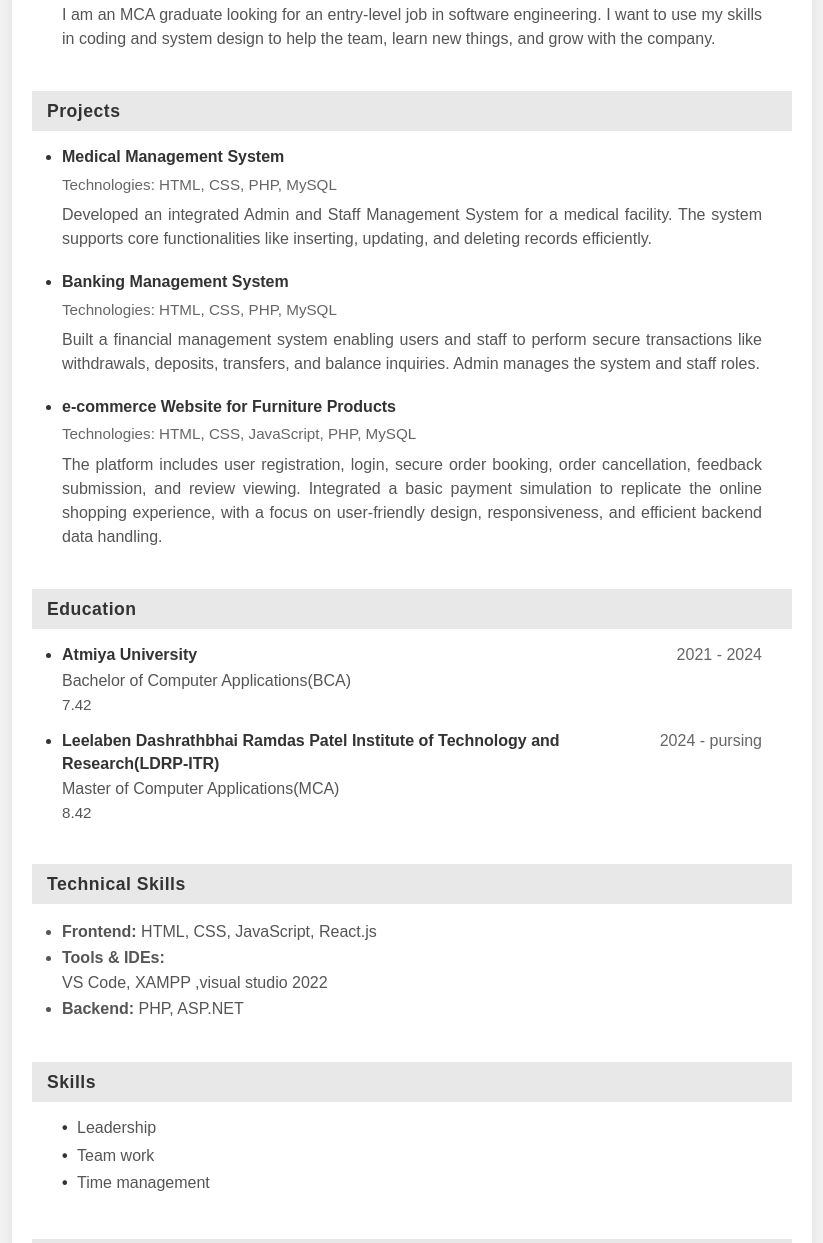
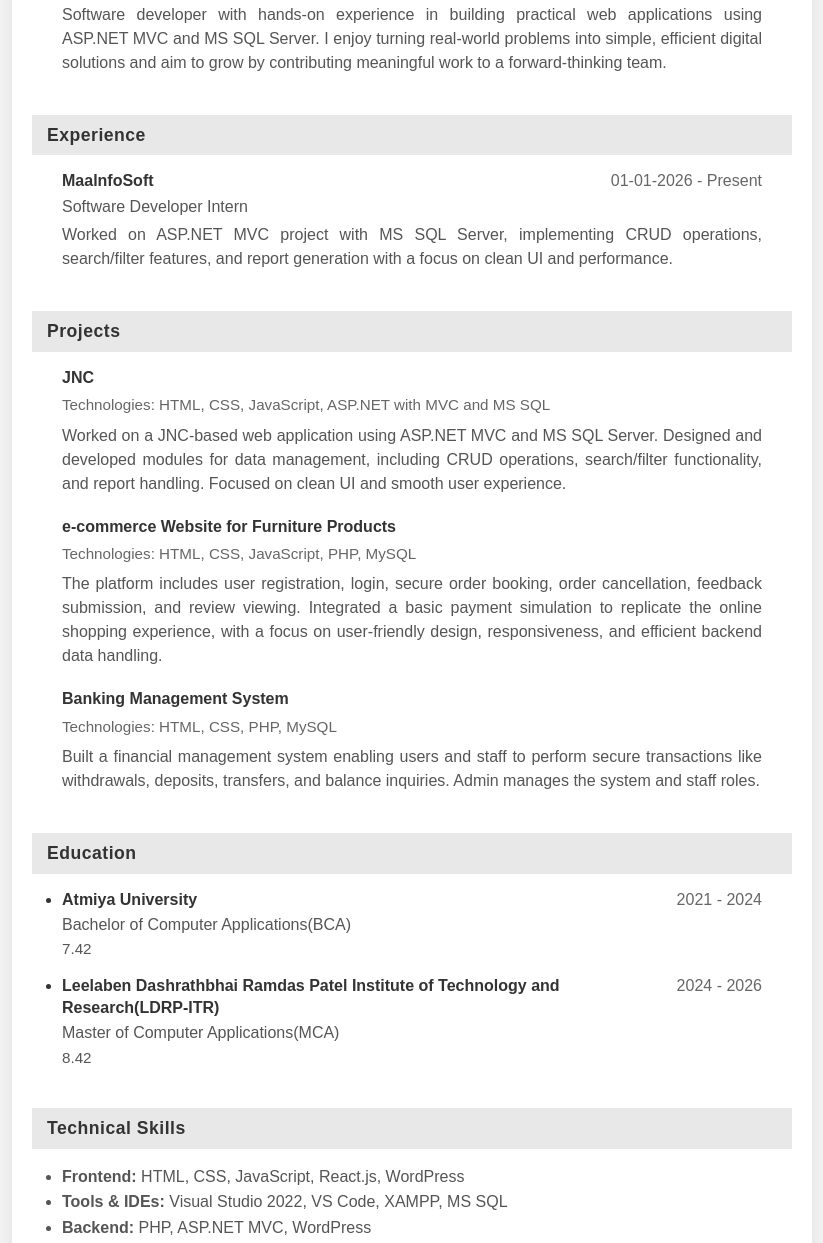
Before and after one commit to aastha07212003/Resume, a plain HTML site: page index.html in a window 1280 px wide. Shown: the part 280-1523 px from the top of the page, without its empty margins (228-1051 px from the left). Drawn offline with Linux system fonts and the light colour scheme.

Commit message:
Update index.html

```diff
--- a/index.html
+++ b/index.html
@@ -159,6 +159,37 @@
             line-height: 1.5;
             text-align: justify;
         }
+
+        .experience-item {
+            margin-bottom: 15px;
+        }
+
+        .experience-item:last-child {
+            margin-bottom: 0;
+        }
+
+        .experience-header {
+            display: flex;
+            justify-content: space-between;
+            align-items: flex-start;
+            margin-bottom: 3px;
+        }
+
+        .company-name {
+            font-weight: bold;
+            color: #333;
+        }
+
+        .role-title {
+            color: #555;
+            margin-bottom: 5px;
+        }
+
+        .experience-description {
+            color: #555;
+            line-height: 1.5;
+            text-align: justify;
+        }
     </style>
 </head>
 
@@ -167,7 +198,7 @@
 
         <div class="header">
             <h1>Aastha Gondaliya</h1>
-            <div class="location">Rajkot, Gujarat</div>
+            <div class="location">Gandhinagar, Gujarat</div>
             <div class="contact">+91 90817 13966 | aasthapatel2107@gmail.com</div>
             <div class="contact"><a href="https://www.linkedin.com/in/aastha2107">
     linkedin.com/in/aastha2107
@@ -178,56 +209,54 @@
         <div class="section">
             <div class="section-title">Objective</div>
             <div class="objective-text">
-                I am an MCA graduate looking for an entry-level job in software engineering. I want to use my skills in coding and system design to help the team, learn new things, and grow with the company.
+                Software developer with hands-on experience in building practical web applications using ASP.NET MVC and MS SQL Server. I enjoy turning real-world problems into simple, efficient digital solutions and aim to grow by contributing meaningful work to a forward-thinking team.
             </div>
         </div>
+
+        <div class="section">
+            <div class="section-title">Experience</div>
+            <div class="experience-item">
+                <div class="experience-header">
+                    <div class="company-name">MaalnfoSoft</div>
+                    <div class="year">01-01-2026 - Present</div>
+                </div>
+                <div class="role-title">Software Developer Intern</div>
+                <div class="experience-description">
+                    Worked on ASP.NET MVC project with MS SQL Server, implementing CRUD operations, search/filter features, and report generation with a focus on clean UI and performance.
+                </div>
+            </div>
+        </div>
+
         <div class="section">
             <div class="section-title">Projects</div>
 
             <div class="project-item">
-                <div class="project-name">
-                    <ul>
-                        <li>Medical Management System</div>
-                <div class="project-tech">Technologies: HTML, CSS, PHP, MySQL</div>
+                <div class="project-name">JNC</div>
+                <div class="project-tech">Technologies: HTML, CSS, JavaScript, ASP.NET with MVC and MS SQL</div>
                 <div class="project-description">
-                    Developed an integrated Admin and Staff Management System for a medical facility. The system supports core functionalities like inserting, updating, and deleting records efficiently.
-                    </li>
-                    </ul>
+                    Worked on a JNC-based web application using ASP.NET MVC and MS SQL Server. Designed and developed modules for data management, including CRUD operations, search/filter functionality, and report handling. Focused on clean UI and smooth user experience.
                 </div>
             </div>
 
             <div class="project-item">
-                <div class="project-name">
-                    <ul>
-                        <li>Banking Management System</div>
-                <div class="project-tech">Technologies: HTML, CSS, PHP, MySQL</div>
+                <div class="project-name">e-commerce Website for Furniture Products</div>
+                <div class="project-tech">Technologies: HTML, CSS, JavaScript, PHP, MySQL</div>
                 <div class="project-description">
-                    Built a financial management system enabling users and staff to perform secure transactions like withdrawals, deposits, transfers, and balance inquiries. Admin manages the system and staff roles.
-                    </li>
-                    </ul>
+                    The platform includes user registration, login, secure order booking, order cancellation, feedback submission, and review viewing. Integrated a basic payment simulation to replicate the online shopping experience, with a focus on user-friendly design, responsiveness, and efficient backend data handling.
                 </div>
             </div>
 
             <div class="project-item">
-                <div class="project-name">
-                    <ul>
-                        <li>e-commerce Website for Furniture Products</div>
-                <div class="project-tech">Technologies: HTML, CSS, JavaScript, PHP, MySQL</div>
+                <div class="project-name">Banking Management System</div>
+                <div class="project-tech">Technologies: HTML, CSS, PHP, MySQL</div>
                 <div class="project-description">
-                    The platform includes user registration, login, secure order booking, order cancellation, feedback submission, and review viewing. Integrated a basic payment simulation to replicate the online shopping experience, with a focus on user-friendly design,
-                    responsiveness, and efficient backend data handling.</li>
-                    </ul>
+                    Built a financial management system enabling users and staff to perform secure transactions like withdrawals, deposits, transfers, and balance inquiries. Admin manages the system and staff roles.
                 </div>
             </div>
         </div>
+
         <div class="section">
             <div class="section-title">Education</div>
-
-            <div class="education-item">
-                <ul>
-
-                </ul>
-            </div>
 
             <div class="education-item">
                 <ul>
@@ -237,18 +266,17 @@
                             <div class="year">2021 - 2024</div>
                         </div>
                         <div class="degree">Bachelor of Computer Applications(BCA)</div>
-                        <div class="grade"> 7.42</div>
+                        <div class="grade">7.42</div>
                     </li>
                 </ul>
             </div>
-
 
             <div class="education-item">
                 <ul>
                     <li>
                         <div class="education-header">
                             <div class="university-name">Leelaben Dashrathbhai Ramdas Patel Institute of Technology and Research(LDRP-ITR)</div>
-                            <div class="year">2024 - pursing</div>
+                            <div class="year">2024 - 2026</div>
                         </div>
                         <div class="degree">Master of Computer Applications(MCA)</div>
                         <div class="grade">8.42</div>
@@ -257,23 +285,22 @@
             </div>
         </div>
 
-
-
         <div class="section">
             <div class="section-title">Technical Skills</div>
             <div class="technical-skills">
                 <div>
                     <ul>
-                        <li><strong>Frontend:</strong> HTML, CSS, JavaScript, React.js</li>
-                    </ul>
-                </div>
-                <div><strong><ul>
-                        <li>Tools & IDEs:</strong><br/> VS Code, XAMPP ,visual studio 2022 </li>
+                        <li><strong>Frontend:</strong> HTML, CSS, JavaScript, React.js, WordPress</li>
                     </ul>
                 </div>
                 <div>
                     <ul>
-                        <li><strong> Backend:</strong> PHP, ASP.NET</li>
+                        <li><strong>Tools & IDEs:</strong> Visual Studio 2022, VS Code, XAMPP, MS SQL</li>
+                    </ul>
+                </div>
+                <div>
+                    <ul>
+                        <li><strong>Backend:</strong> PHP, ASP.NET MVC, WordPress</li>
                     </ul>
                 </div>
             </div>
@@ -290,10 +317,10 @@
         <div class="section">
             <div class="section-title">Achievements & Awards</div>
             <ul class="skills-list">
-                <li>certificate of participants in code carnival- an open hackthon (24 hours.), Atmiya University (University level).</li>
-                <li>certificate of participants in code carnival- an open hackthon (36 hours.), Atmiya University (national level).</li>
-                <li>certificate in overall excellent in project Management in sem-6 as Tema leader.</li>
-                <li>certificate of asp.net showcasing proficiency in web development using the .NET framework.</li>
+                <li>Certificate of participation in Code Carnival - an open hackathon (24 hours), Atmiya University (University level).</li>
+                <li>Certificate of participation in Code Carnival - an open hackathon (36 hours), Atmiya University (national level).</li>
+                <li>Certificate for overall excellence in Project Management in Sem-6 as Team Leader.</li>
+                <li>Certificate in ASP.NET showcasing proficiency in web development using the .NET framework.</li>
             </ul>
         </div>
 
```
